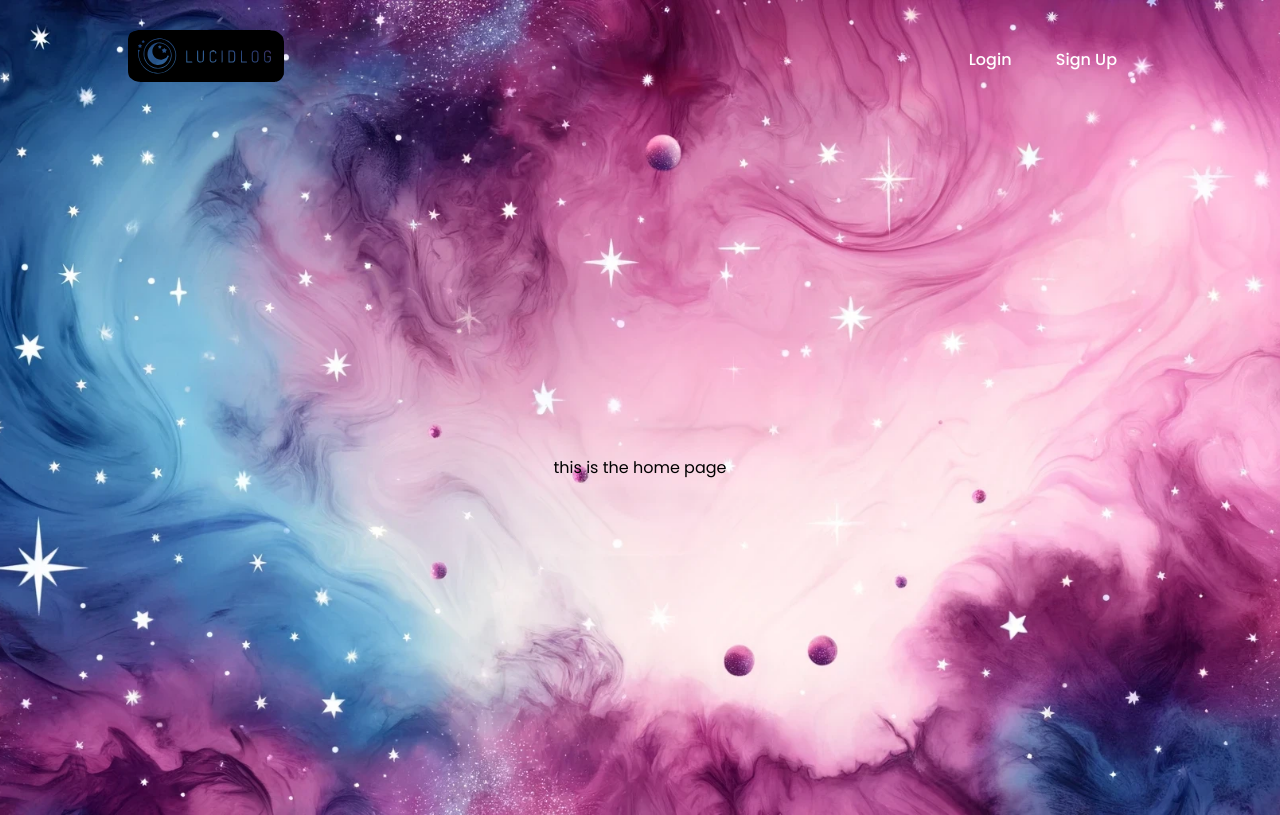
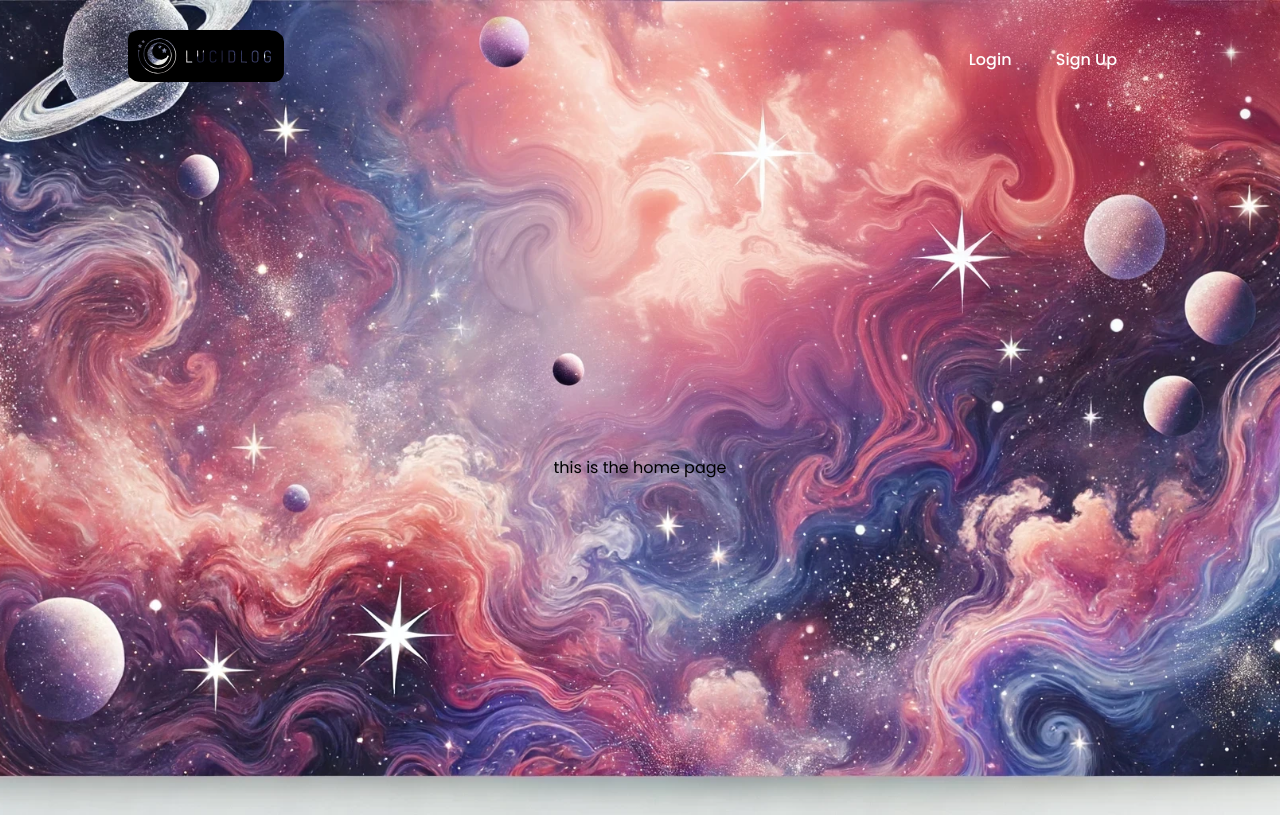
Before and after one commit to MitchellWillis05/-Fullstack-Flask-Web-App-203-Investigative-Studio-I, a Flask app: page / in a window 1280 px wide. Run offline with Flask 3, Linux system fonts and the light colour scheme.

Commit message:
new background

```diff
--- a/static/css/style.css
+++ b/static/css/style.css
@@ -84,7 +84,7 @@ header {
 
 /* main */
 body {
-    background: url('/static/images/Lucid_Log_background.webp') no-repeat;
+    background: url('/static/images/Lucid_Log_Background_3.webp') no-repeat;
     background-size: cover;
     background-position: center;
     min-height: 100vh;
```
Also changed, not shown: static/images/Lucid_Log_Background_2.webp (added), static/images/Lucid_Log_Background_3.webp (added).
